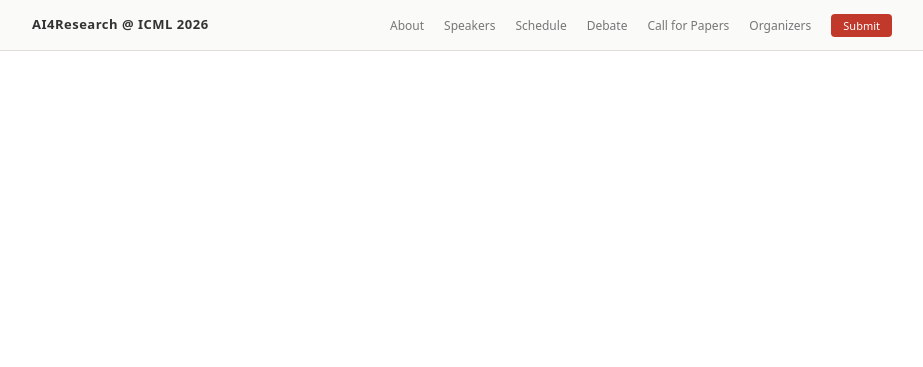
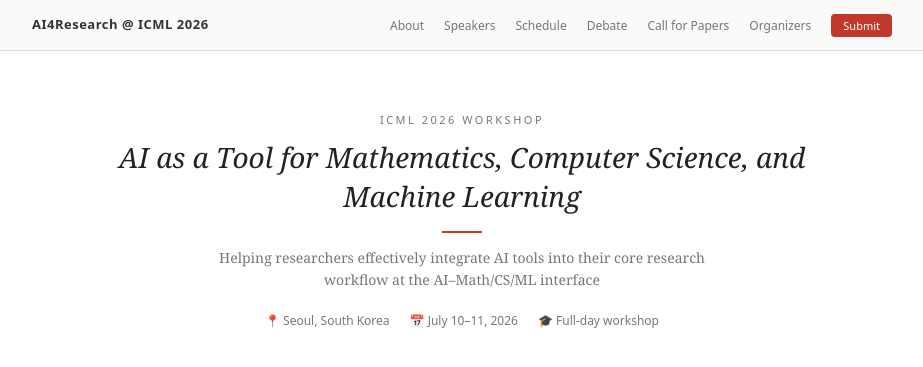
Before and after one commit to ai4research-icml-workshop/ai4research-icml-workshop.github.io, a Jekyll site: the page built from index.html, in a window 1280 px wide. Shown: the top 367 px of the page, without its empty margins (178-1101 px from the left). Built offline with Jekyll 4.4.1, drawn with Linux system fonts in a browser that asks for light colours.

Commit message:
feat: add hero section with workshop title, location, and dates

```diff
--- a/_includes/hero.html
+++ b/_includes/hero.html
@@ -1 +1,13 @@
-<header class="hero"></header>
+<header class="hero">
+  <div class="hero-inner">
+    <p class="hero-label">ICML 2026 Workshop</p>
+    <h1 class="hero-title">AI as a Tool for Mathematics, Computer Science, and Machine Learning</h1>
+    <div class="hero-divider"></div>
+    <p class="hero-tagline">Helping researchers effectively integrate AI tools into their core research workflow at the AI–Math/CS/ML interface</p>
+    <div class="hero-meta">
+      <span>📍 Seoul, South Korea</span>
+      <span>📅 July 10–11, 2026</span>
+      <span>🎓 Full-day workshop</span>
+    </div>
+  </div>
+</header>
--- a/_sass/_hero.scss
+++ b/_sass/_hero.scss
@@ -0,0 +1,50 @@
+.hero {
+  text-align: center;
+  padding: 60px $section-padding-h 48px;
+}
+
+.hero-inner {
+  max-width: 700px;
+  margin: 0 auto;
+}
+
+.hero-label {
+  font-size: 11px;
+  letter-spacing: 2.5px;
+  text-transform: uppercase;
+  color: $color-text-secondary;
+  margin-bottom: 10px;
+  font-family: $font-sans;
+}
+
+.hero-title {
+  font-size: 28px;
+  font-weight: 400;
+  font-style: italic;
+  color: $color-text;
+  line-height: 1.4;
+  margin-bottom: 14px;
+}
+
+.hero-divider {
+  width: 40px;
+  height: 2px;
+  background: $color-accent;
+  margin: 0 auto 14px;
+}
+
+.hero-tagline {
+  font-size: 14px;
+  color: $color-text-secondary;
+  max-width: 520px;
+  margin: 0 auto 20px;
+}
+
+.hero-meta {
+  font-size: 12px;
+  color: $color-text-secondary;
+  font-family: $font-sans;
+  display: flex;
+  gap: 20px;
+  justify-content: center;
+}
```
